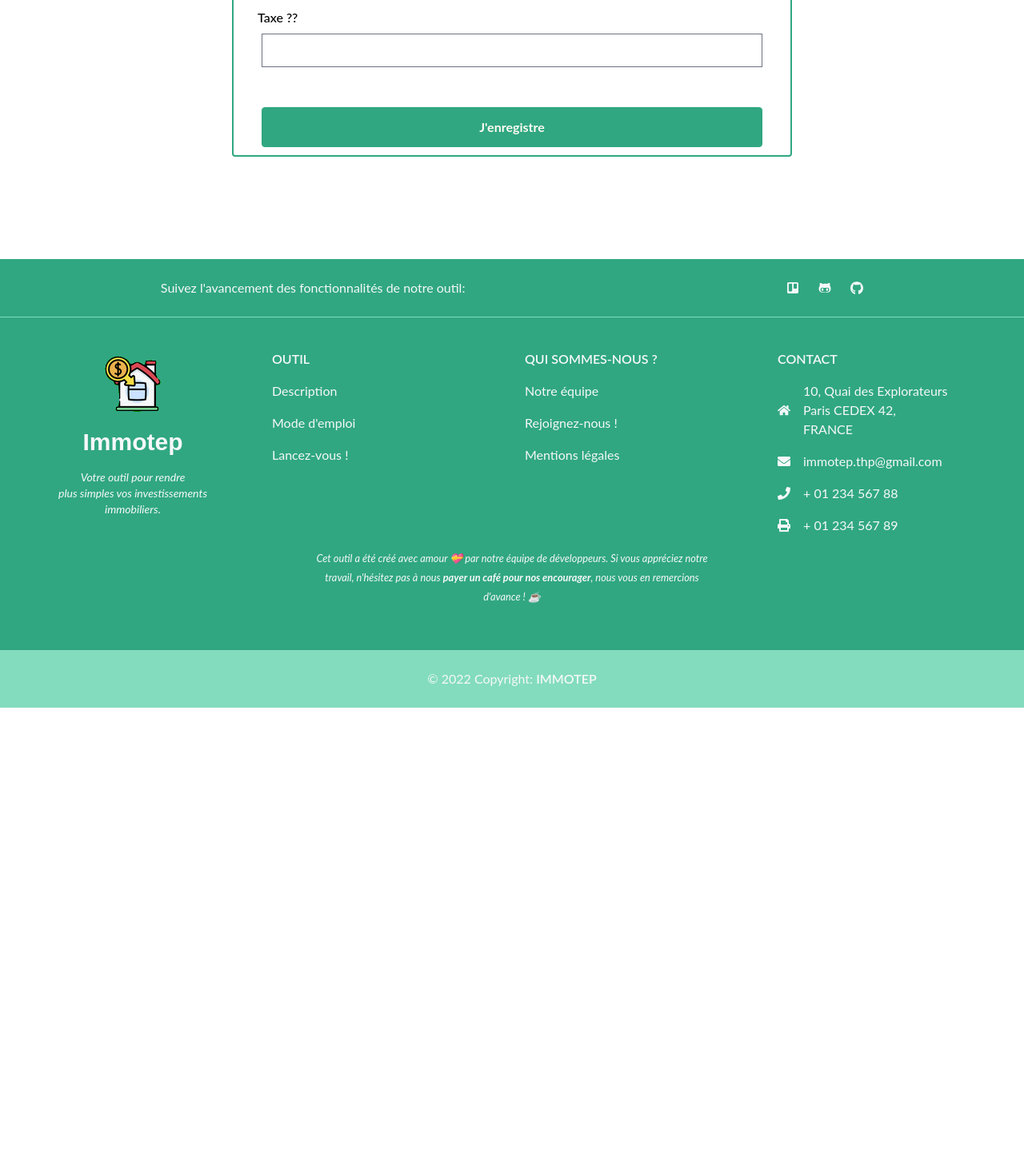
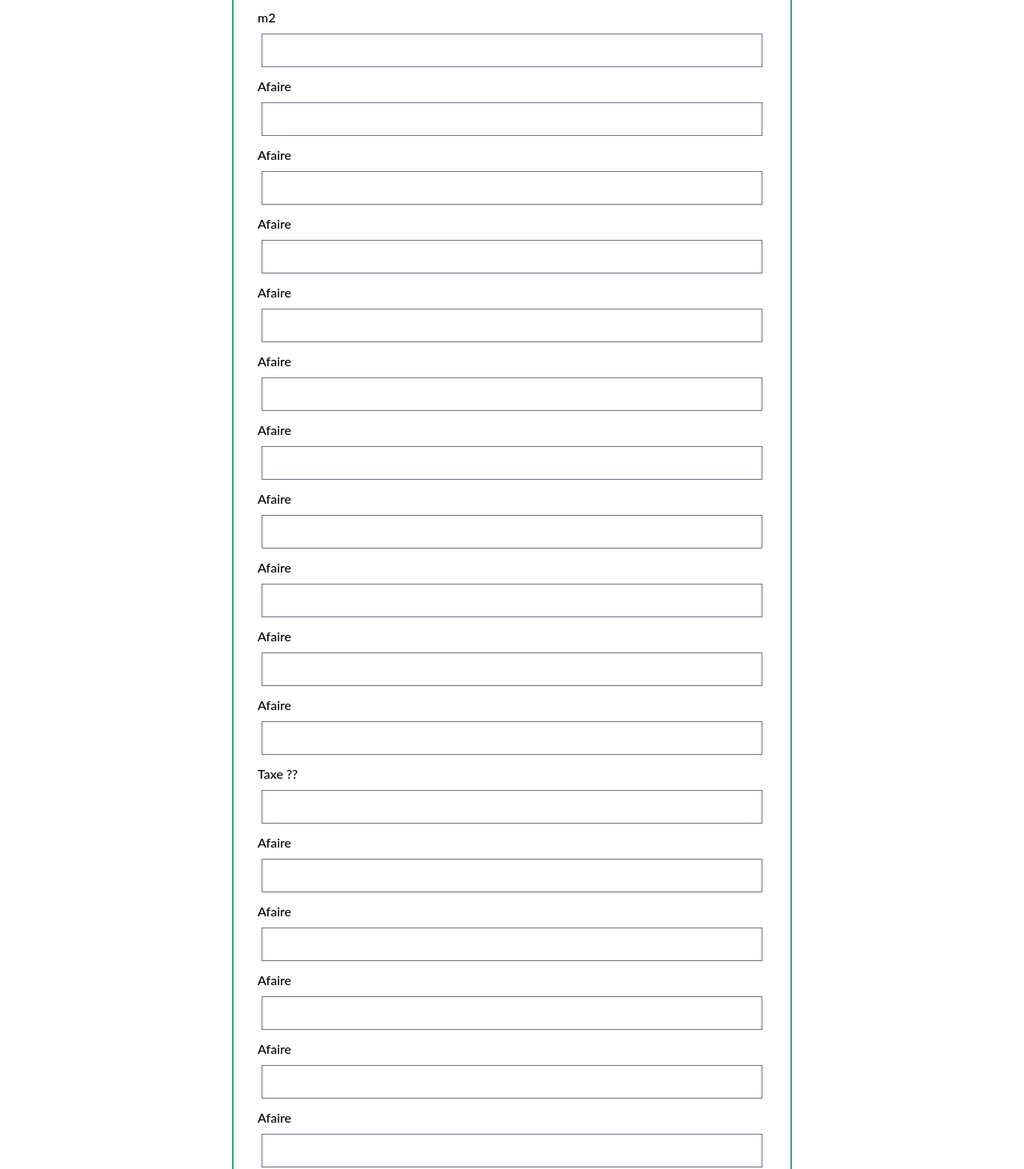
Before and after one commit to ophelie-gaudin/Immotep_front_react, a React (Create React App) app: page /dashboard/1/housing/1/edit in a window 1280 px wide. Shown: the part 610-2072 px from the top of the page at 80% size. Before the commit the page ends 1495 px from the top, so only its background shows below. Built offline with nearby package versions, Linux system fonts and the light colour scheme.

Commit message:
add all input data for form edit housing

```diff
--- a/src/Components/HousingEdit/index.jsx
+++ b/src/Components/HousingEdit/index.jsx
@@ -5,7 +5,7 @@ import Cookies from "js-cookie";
 export default function HousingEdit() {
   const [localization, setLocalization] = useState();
   const [ad_price, setAdPrice] = useState();
-  const [property_category, setProperty_Category] = useState();
+  const [property_category, setPropertyCategory] = useState();
   const [area, setArea] = useState();
   const [ad_url, setAdUrl] = useState();
   const [comment, setComment] = useState();
@@ -17,7 +17,7 @@ export default function HousingEdit() {
   const [property_tax, setPropertyTax] = useState();
   const [rental_management, setRentalManagement] = useState();
   const [rental_unpayment_insurance, setRentalUnpaymentInsurance] = useState();
-  const [building_co_tax, setBuilding_Co_Tax] = useState();
+  const [building_co_tax, setBuildingCoTax] = useState();
   const [maintenance_percentage, setMaintenancePercentage] = useState();
   const [ad_profitability, setAdProfitability] = useState();
   const [offer_profitability, setOfferProfitability] = useState();
@@ -101,6 +101,14 @@ export default function HousingEdit() {
             />
           </label>
           <label className="font-medium">
+            Afaire
+            <input
+              type="text"
+              className="mt-2"
+              onChange={(e) => setPropertyCategory(e.target.value)}
+            />
+          </label>
+          <label className="font-medium">
             m2
             <input
               type="text"
@@ -109,11 +117,131 @@ export default function HousingEdit() {
             />
           </label>
           <label className="font-medium">
+            Afaire
+            <input
+              type="text"
+              className="mt-2"
+              onChange={(e) => setAdUrl(e.target.value)}
+            />
+          </label>
+          <label className="font-medium">
+            Afaire
+            <input
+              type="text"
+              className="mt-2"
+              onChange={(e) => setComment(e.target.value)}
+            />
+          </label>
+          <label className="font-medium">
+            Afaire
+            <input
+              type="text"
+              className="mt-2"
+              onChange={(e) => setOfferPrice(e.target.value)}
+            />
+          </label>
+          <label className="font-medium">
+            Afaire
+            <input
+              type="text"
+              className="mt-2"
+              onChange={(e) => setRepairsPrice(e.target.value)}
+            />
+          </label>
+          <label className="font-medium">
+            Afaire
+            <input
+              type="text"
+              className="mt-2"
+              onChange={(e) => setAnnualRent(e.target.value)}
+            />
+          </label>
+          <label className="font-medium">
+            Afaire
+            <input
+              type="text"
+              className="mt-2"
+              onChange={(e) => setAgencyFees(e.target.value)}
+            />
+          </label>
+          <label className="font-medium">
+            Afaire
+            <input
+              type="text"
+              className="mt-2"
+              onChange={(e) => setPnoInsurance(e.target.value)}
+            />
+          </label>
+          <label className="font-medium">
+            Afaire
+            <input
+              type="text"
+              className="mt-2"
+              onChange={(e) => setPropertyTax(e.target.value)}
+            />
+          </label>
+          <label className="font-medium">
+            Afaire
+            <input
+              type="text"
+              className="mt-2"
+              onChange={(e) => setRentalManagement(e.target.value)}
+            />
+          </label>
+          <label className="font-medium">
+            Afaire
+            <input
+              type="text"
+              className="mt-2"
+              onChange={(e) => setRentalUnpaymentInsurance(e.target.value)}
+            />
+          </label>
+          <label className="font-medium">
             Taxe ??
             <input
               type="text"
               className="mt-2"
-              onChange={(e) => setBuilding_Co_Tax(e.target.value)}
+              onChange={(e) => setBuildingCoTax(e.target.value)}
+            />
+          </label>
+          <label className="font-medium">
+            Afaire
+            <input
+              type="text"
+              className="mt-2"
+              onChange={(e) => setMaintenancePercentage(e.target.value)}
+            />
+          </label>
+          <label className="font-medium">
+            Afaire
+            <input
+              type="text"
+              className="mt-2"
+              onChange={(e) => setAdProfitability(e.target.value)}
+            />
+          </label>
+          <label className="font-medium">
+            Afaire
+            <input
+              type="text"
+              className="mt-2"
+              onChange={(e) => setOfferProfitability(e.target.value)}
+            />
+          </label>
+          <label className="font-medium">
+            Afaire
+            <input
+              type="text"
+              className="mt-2"
+              onChange={(e) => setNewProperty(e.target.value)}
+            />
+          </label>
+          <label className="font-medium">
+            Afaire
+            <input
+              type="text"
+              className="mt-2"
+              onChange={(e) => setRentalVacancy(e.target.value)}
             />
           </label>
           <button className="orange-button forms-buttons">J'enregistre</button>
```
Also changed, not shown: src/Components/Housing/index.jsx (line endings or trailing spaces).
